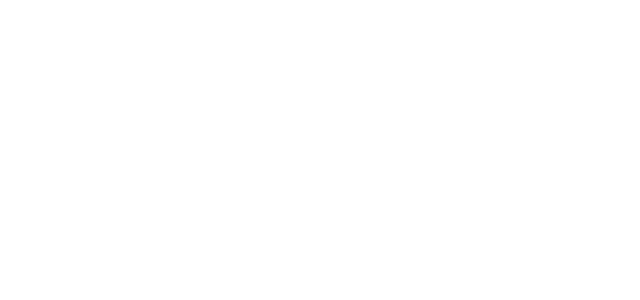
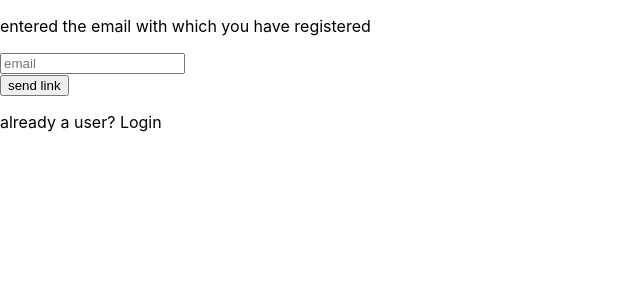
Before and after one commit to Chiksinafees/Expense-Tracker, a React (Create React App) app: page /ForgetPassword in a window 1280 px wide. Shown: the top 300 px of the page, without its empty margins (0-640 px from the left). Built offline with nearby package versions, Linux system fonts and the light colour scheme.

Commit message:
Forgot Password Workflow (task 7)

```diff
--- a/src/App.js
+++ b/src/App.js
@@ -5,6 +5,7 @@
 //import Header from "./components/Header/Header";
 import CompleteProfile from "./components/pages/CompleteProfile";
 import EmailVerification from "./components/pages/EmailVerification";
+import ForgetPassword from "./components/pages/ForgetPassword";
 
 function App() {
   return (
@@ -21,6 +22,9 @@
       <Route path="/EmailVerification" exact>
         <EmailVerification />
       </Route>
+      <Route path="/ForgetPassword" exact>
+        <ForgetPassword />
+      </Route>
     </Fragment>
   );
 }
--- /dev/null
+++ b/src/components/pages/ForgetPassword.js
@@ -0,0 +1,67 @@
+import { Fragment} from "react";
+import { useHistory } from "react-router-dom";
+import { useState } from "react";
+
+const ForgetPassword = () => {
+
+    const history = useHistory();
+
+  const[email,setemail]=useState('')
+  const[isLoading, setIsLoading]=useState(false)
+
+  const emailHandler=(e)=>{
+    setemail(e.target.value)
+  }
+
+  const newPasswordHandler = async (e) => {
+    e.preventDefault()
+    setIsLoading(true)
+    const passwordReset = await fetch(
+      "https://identitytoolkit.googleapis.com/v1/accounts:sendOobCode?key=AIzaSyCgUOqeNyJVmp0BGn8K4bpRLeN4pcRNwPk",
+      {
+        method: "POST",
+        body: JSON.stringify({
+          requestType: "PASSWORD_RESET",
+          email: email,
+        }),
+        headers: {
+          "Content-Type": "application/json",
+        },
+      }
+    );
+    const data = await passwordReset.json();
+    setIsLoading(false)
+    if (passwordReset.ok) {
+      console.log(data);
+    } else {
+      alert(data.error.message);
+    }
+  };
+
+  const backToLoginHandler = () => {
+    history.replace("/");
+  };
+  return (
+    <Fragment>
+      <form onSubmit={newPasswordHandler}>
+        <p>entered the email with which you have registered</p>
+        <input
+          type="email"
+          id="email"
+          placeholder="email"
+          onChange={emailHandler}
+          value={email}
+          required
+        />
+        <br />
+        {!isLoading && <button type="submit">send link</button>}
+        <p type="button" onClick={backToLoginHandler}>
+          already a user? Login
+        </p>
+        {isLoading && <p>Sending request...</p>}
+      </form>
+    </Fragment>
+  );
+};
+
+export default ForgetPassword;
--- a/src/components/signup/ExpenseForm.js
+++ b/src/components/signup/ExpenseForm.js
@@ -102,6 +102,9 @@
     setIsLogin((prevState) => !prevState);
   };
 
+  const forgetPasswordHandler=()=>{
+    history.replace('/ForgetPassword')
+  }
   return (
     <section>
       <form onSubmit={submitHandler}>
@@ -133,6 +136,7 @@
           />
         </div>
         <div>
+          <p type='button' onClick={forgetPasswordHandler}>forgot password ?</p>
         <button type="submit">{isLogin ? "login" : "Sign up"}</button><br/>
         {/* {isLoading && <p>sending request...</p>} */}
         <h4 type="button" onClick={switchAuthHandler}>
```
